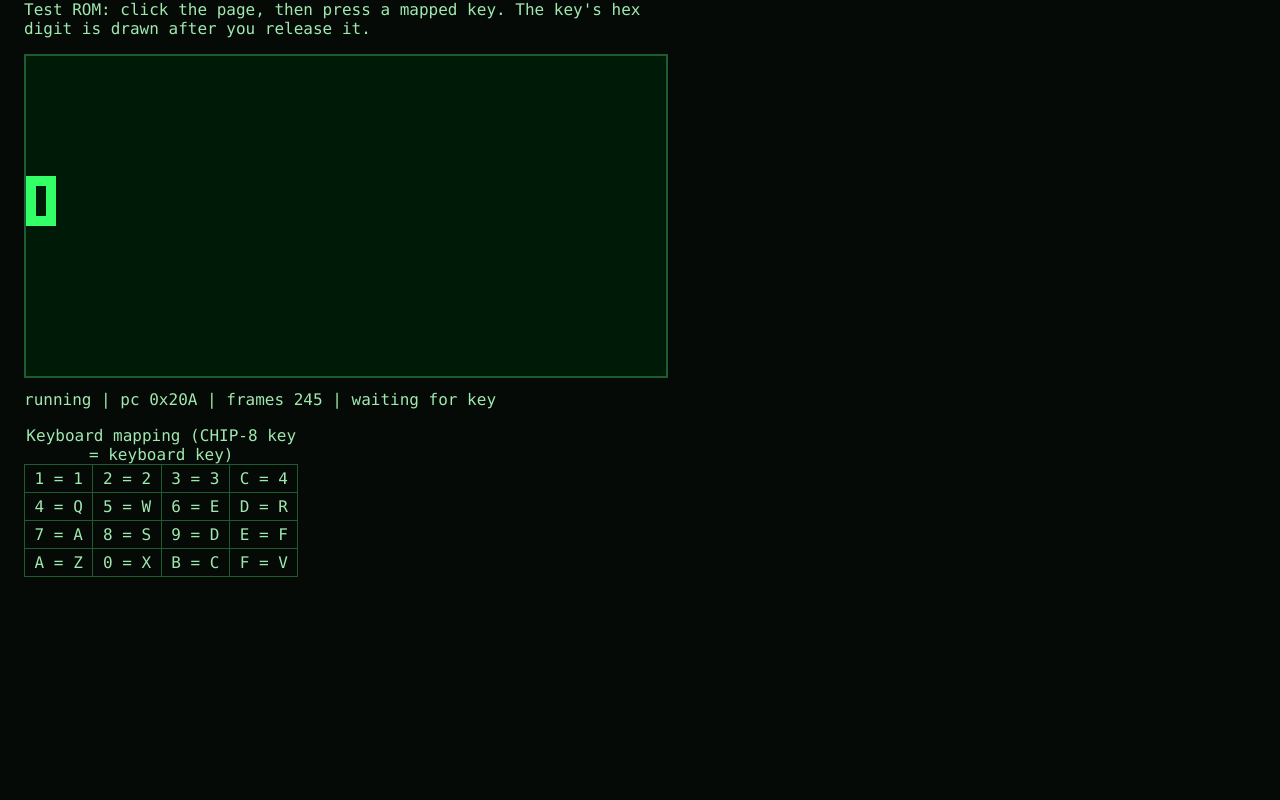
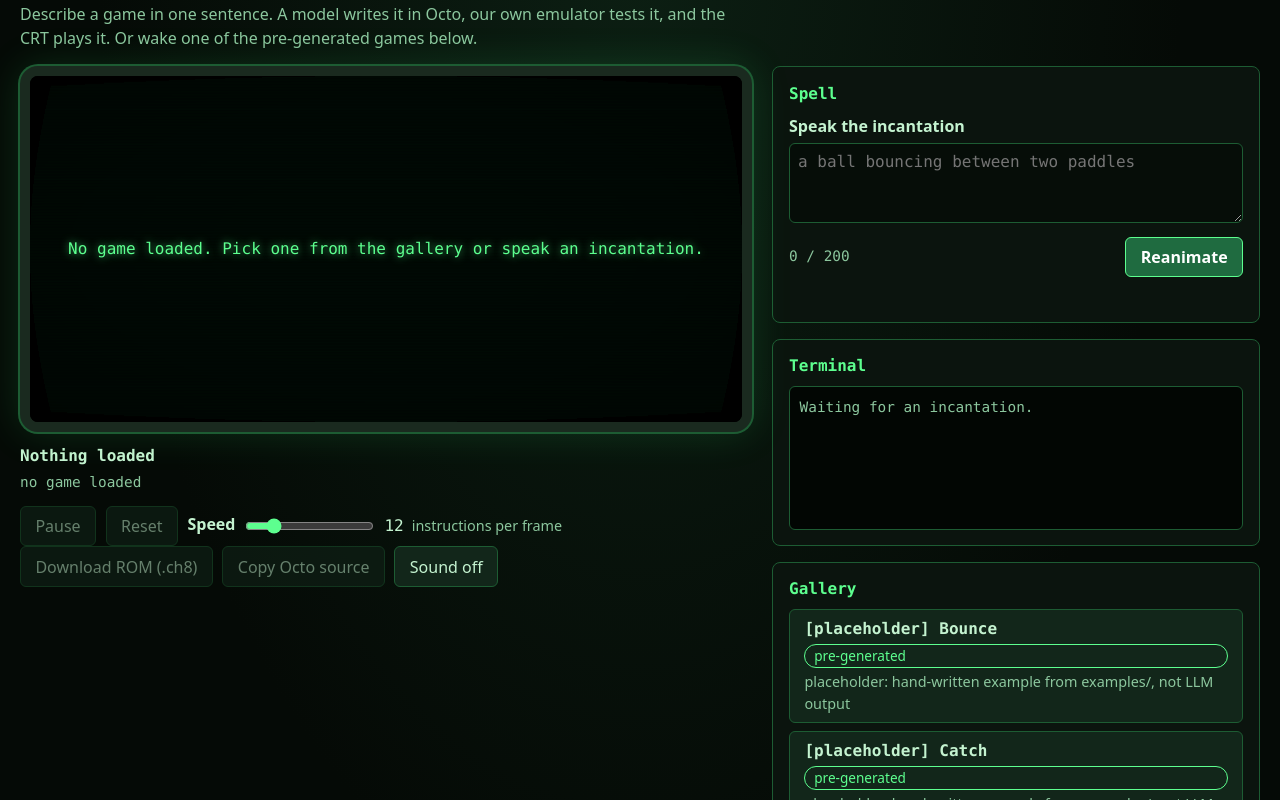
Before and after one commit to sadat934/Reanimator-8, a website built with Vite: page index.html in a window 1280 px wide. Shown: the part 60-860 px from the top of the page. Before the commit the page ends 800 px from the top, so only its background shows below. Built offline with nearby package versions, Linux system fonts and the light colour scheme; animation ran at ten frames a second.

Commit message:
feat: semantic page markup and app wiring; remove old renderer. Ran: npx tsc --noEmit 0; npx vitest run 30 files 299 passed; npm run build 0

```diff
--- a/index.html
+++ b/index.html
@@ -3,29 +3,91 @@
   <head>
     <meta charset="UTF-8" />
     <meta name="viewport" content="width=device-width, initial-scale=1.0" />
-    <title>The Reanimator: CHIP-8 emulator</title>
-    <style>
-      body { background: #050a06; color: #9fe8b0; font-family: ui-monospace, Consolas, monospace; margin: 0; padding: 1.5rem; }
-      h1 { font-size: 1.1rem; margin: 0 0 0.5rem; }
-      #screen { width: 640px; max-width: 100%; aspect-ratio: 2 / 1; image-rendering: pixelated; background: #001a08; border: 2px solid #1d5c33; display: block; }
-      #status { margin: 0.75rem 0; white-space: pre-wrap; min-height: 1.5em; }
-      table { border-collapse: collapse; margin-top: 0.5rem; }
-      td { border: 1px solid #1d5c33; padding: 0.25rem 0.6rem; text-align: center; }
-      p { max-width: 40rem; }
-    </style>
+    <title>The Reanimator: speak a game into the CRT</title>
   </head>
   <body>
-    <h1>The Reanimator: CHIP-8 emulator</h1>
-    <p>Test ROM: click the page, then press a mapped key. The key's hex digit is drawn after you release it.</p>
+    <main class="app">
+      <header class="app__header">
+        <h1>The Reanimator</h1>
+        <p class="tagline">
+          Describe a game in one sentence. A model writes it in Octo, our own emulator tests it, and
+          the CRT plays it. Or wake one of the pre-generated games below.
+        </p>
+      </header>
+
+      <div class="layout">
+        <section class="layout__stage" aria-labelledby="crt-heading">
+          <h2 id="crt-heading" class="visually-hidden">CRT screen and controls</h2>
+          <div class="crt" id="crt">
             <canvas id="screen" width="64" height="32" aria-label="CHIP-8 display"></canvas>
-    <div id="status" role="status" aria-live="polite"></div>
-    <table aria-label="Keyboard mapping">
+            <canvas id="lightning" aria-hidden="true"></canvas>
+            <p id="crt-hint" class="crt__hint">No game loaded. Pick one from the gallery or speak an incantation.</p>
+            <p id="badge" class="crt__badge" hidden>Reanimating...</p>
+          </div>
+          <p class="game-info" id="game-info">
+            <span id="game-title" class="game-info__title">Nothing loaded</span>
+            <span id="game-label" class="badge" hidden></span>
+            <span id="game-note" class="note"></span>
+          </p>
+          <p id="status" class="status">no game loaded</p>
+
+          <div class="controls" role="group" aria-label="Game controls">
+            <button type="button" id="pause" aria-pressed="false">Pause</button>
+            <button type="button" id="reset">Reset</button>
+            <div class="speed">
+              <label for="speed">Speed</label>
+              <input type="range" id="speed" min="1" max="60" value="12" aria-describedby="speed-value" />
+              <output id="speed-value" for="speed">12</output>
+              <span class="note">instructions per frame</span>
+            </div>
+          </div>
+          <div class="controls" role="group" aria-label="Game actions">
+            <button type="button" id="download" disabled>Download ROM (.ch8)</button>
+            <button type="button" id="copy" disabled>Copy Octo source</button>
+            <button type="button" id="sound" aria-pressed="false">Sound <span id="sound-state" aria-hidden="true">off</span></button>
+          </div>
+          <p id="action-status" class="action-status" role="status"></p>
+        </section>
+
+        <div class="layout__side">
+          <section class="panel" aria-labelledby="spell-heading">
+            <h2 id="spell-heading">Spell</h2>
+            <form id="spell" autocomplete="off">
+              <label for="prompt">Speak the incantation</label>
+              <textarea id="prompt" name="prompt" maxlength="200" placeholder="a ball bouncing between two paddles"></textarea>
+              <div class="spell__row">
+                <span id="prompt-count" class="counter" aria-live="polite">0 / 200</span>
+                <button type="submit" id="submit" class="button--primary">Reanimate</button>
+              </div>
+              <p id="alert" class="alert" role="alert"></p>
+            </form>
+          </section>
+
+          <section class="panel" aria-labelledby="log-heading">
+            <h2 id="log-heading">Terminal</h2>
+            <div id="log" class="log" role="log" aria-live="polite" aria-label="Reanimation log">
+              <p class="log__empty">Waiting for an incantation.</p>
+            </div>
+          </section>
+
+          <section class="panel" aria-labelledby="gallery-heading">
+            <h2 id="gallery-heading">Gallery</h2>
+            <ul id="gallery" class="gallery"></ul>
+          </section>
+
+          <section class="panel" aria-labelledby="keys-heading">
+            <h2 id="keys-heading">Keys</h2>
+            <table>
               <caption>Keyboard mapping (CHIP-8 key = keyboard key)</caption>
               <tr><td>1 = 1</td><td>2 = 2</td><td>3 = 3</td><td>C = 4</td></tr>
               <tr><td>4 = Q</td><td>5 = W</td><td>6 = E</td><td>D = R</td></tr>
               <tr><td>7 = A</td><td>8 = S</td><td>9 = D</td><td>E = F</td></tr>
               <tr><td>A = Z</td><td>0 = X</td><td>B = C</td><td>F = V</td></tr>
             </table>
+          </section>
+        </div>
+      </div>
+    </main>
     <script type="module" src="/src/main.ts"></script>
   </body>
 </html>
--- a/src/main.ts
+++ b/src/main.ts
@@ -1,8 +1,4 @@
-import { TEST_ROM } from './emulator';
-import { startRenderer } from './ui/renderer';
+import './ui/styles.css';
+import { startApp } from './ui/app';
 
-const canvas = document.getElementById('screen');
-const statusEl = document.getElementById('status');
-if (canvas instanceof HTMLCanvasElement && statusEl) {
-  startRenderer({ canvas, statusEl, rom: TEST_ROM });
-}
+startApp(document.body);
--- /dev/null
+++ b/src/ui/app.ts
@@ -0,0 +1,286 @@
+// Page wiring: builds the CRT view, player, audio and lightning, keeps the state machine and
+// renders it into the DOM. Browser only. Everything that needs a key goes through POST /api/generate
+// (src/ui/api-client.ts); nothing here imports server code (tests/ui/no-secrets.test.ts).
+import { base64ToBytes, MAX_PROMPT_CHARS } from '../shared/api';
+import { createAudioController } from './audio';
+import { createBrowserContext } from './audio-browser';
+import { generate } from './api-client';
+import { createCrtView } from './crt';
+import { describeEntry } from './gallery';
+import { gallery } from './gallery-data';
+import { labelFor, LABEL_OFFLINE } from './labels';
+import { createLightning } from './lightning';
+import { createPlayer } from './player';
+import { initialState, reduce, type Action, type State } from './state';
+
+function must<T extends Element>(root: ParentNode, selector: string, type: new () => T): T {
+  const el = root.querySelector(selector);
+  if (!(el instanceof type)) throw new Error(`Missing element ${selector}`);
+  return el;
+}
+
+/** File-name friendly version of a title, for the downloaded ROM. */
+export function slugify(title: string): string {
+  const slug = title
+    .toLowerCase()
+    .replace(/[^a-z0-9]+/g, '-')
+    .replace(/^-+|-+$/g, '')
+    .slice(0, 40)
+    .replace(/-+$/g, '');
+  return slug === '' ? 'game' : slug;
+}
+
+async function copyText(text: string): Promise<boolean> {
+  try {
+    if (navigator.clipboard) {
+      await navigator.clipboard.writeText(text);
+      return true;
+    }
+  } catch {
+    // Fall through to the hidden-textarea fallback.
+  }
+  const area = document.createElement('textarea');
+  area.value = text;
+  area.setAttribute('readonly', '');
+  area.style.position = 'fixed';
+  area.style.opacity = '0';
+  document.body.append(area);
+  area.select();
+  let ok = false;
+  try {
+    ok = document.execCommand('copy');
+  } catch {
+    ok = false;
+  }
+  area.remove();
+  return ok;
+}
+
+export function startApp(root: ParentNode): void {
+  const screen = must(root, '#screen', HTMLCanvasElement);
+  const overlay = must(root, '#lightning', HTMLCanvasElement);
+  const hint = must(root, '#crt-hint', HTMLElement);
+  const badge = must(root, '#badge', HTMLElement);
+  const gameTitle = must(root, '#game-title', HTMLElement);
+  const gameLabel = must(root, '#game-label', HTMLElement);
+  const gameNote = must(root, '#game-note', HTMLElement);
+  const statusEl = must(root, '#status', HTMLElement);
+  const pauseBtn = must(root, '#pause', HTMLButtonElement);
+  const resetBtn = must(root, '#reset', HTMLButtonElement);
+  const speed = must(root, '#speed', HTMLInputElement);
+  const speedValue = must(root, '#speed-value', HTMLOutputElement);
+  const downloadBtn = must(root, '#download', HTMLButtonElement);
+  const copyBtn = must(root, '#copy', HTMLButtonElement);
+  const soundBtn = must(root, '#sound', HTMLButtonElement);
+  const soundState = must(root, '#sound-state', HTMLElement);
+  const actionStatus = must(root, '#action-status', HTMLElement);
+  const form = must(root, '#spell', HTMLFormElement);
+  const prompt = must(root, '#prompt', HTMLTextAreaElement);
+  const counter = must(root, '#prompt-count', HTMLElement);
+  const submitBtn = must(root, '#submit', HTMLButtonElement);
+  const alertEl = must(root, '#alert', HTMLElement);
+  const logEl = must(root, '#log', HTMLElement);
+  const galleryEl = must(root, '#gallery', HTMLElement);
+
+  const reducedQuery = window.matchMedia('(prefers-reduced-motion: reduce)');
+  const forceCss = new URLSearchParams(window.location.search).get('renderer') === 'css';
+
+  const view = createCrtView(screen, { forceCss, reducedMotion: reducedQuery.matches });
+  const lightning = createLightning(overlay, { reducedMotion: reducedQuery.matches });
+  const audio = createAudioController({ createContext: createBrowserContext });
+  const player = createPlayer({ canvas: screen, view, audio, statusEl });
+  reducedQuery.addEventListener('change', () => {
+    view.setReducedMotion(reducedQuery.matches);
+    lightning.setReducedMotion(reducedQuery.matches);
+  });
+
+  let state: State = initialState;
+  let loadError: string | null = null;
+  let renderedLog = 0;
+  let controller: AbortController | null = null;
+
+  function renderLog(): void {
+    if (state.log.length === 0) {
+      logEl.replaceChildren();
+      const empty = document.createElement('p');
+      empty.className = 'log__empty';
+      empty.textContent = 'Waiting for an incantation.';
+      logEl.append(empty);
+      renderedLog = 0;
+      return;
+    }
+    if (renderedLog === 0 || state.log.length < renderedLog) {
+      logEl.replaceChildren();
+      renderedLog = 0;
+    }
+    for (; renderedLog < state.log.length; renderedLog++) {
+      const line = document.createElement('p');
+      line.textContent = `> ${state.log[renderedLog]}`;
+      logEl.append(line);
+    }
+    logEl.scrollTop = logEl.scrollHeight;
+  }
+
+  function render(): void {
+    const generating = state.phase === 'generating';
+    const game = state.game;
+    submitBtn.disabled = generating;
+    badge.hidden = !generating;
+    if (generating) lightning.start();
+    else lightning.stop();
+    hint.hidden = game !== null;
+
+    if (game) {
+      const label = labelFor(game.origin);
+      gameTitle.textContent = game.title;
+      gameLabel.hidden = false;
+      gameLabel.textContent = label;
+      gameLabel.classList.toggle('badge--offline', label === LABEL_OFFLINE);
+      gameNote.textContent =
+        game.origin.kind === 'gallery' ? (game.origin.note ?? '') : `via ${game.origin.provider}`;
+    } else {
+      gameTitle.textContent = 'Nothing loaded';
+      gameLabel.hidden = true;
+      gameLabel.textContent = '';
+      gameNote.textContent = '';
+    }
+    downloadBtn.disabled = game === null;
+    copyBtn.disabled = game === null;
+    pauseBtn.setAttribute('aria-pressed', String(state.paused));
+    pauseBtn.disabled = game === null;
+    resetBtn.disabled = game === null;
+    alertEl.textContent = loadError ?? state.message ?? '';
+    renderLog();
+  }
+
+  function dispatch(action: Action): void {
+    const prev = state;
+    state = reduce(state, action);
+    loadError = null;
+    if (state.game && state.game !== prev.game) {
+      try {
+        player.load(base64ToBytes(state.game.romBase64));
+        player.setSpeed(Number(speed.value));
+      } catch (error) {
+        loadError = `Could not load this game: ${error instanceof Error ? error.message : String(error)}`;
+      }
+    }
+    if (state.paused !== prev.paused) player.setPaused(state.paused);
+    render();
+  }
+
+  // ---- spell form ----
+  function updateCounter(): void {
+    counter.textContent = `${prompt.value.length} / ${MAX_PROMPT_CHARS}`;
+  }
+  prompt.addEventListener('input', updateCounter);
+
+  async function run(text: string): Promise<void> {
+    controller = new AbortController();
+    const { signal } = controller;
+    try {
+      const result = await generate(text, {
+        signal,
+        onProgress: (event) => dispatch({ type: 'progress', event }),
+      });
+      dispatch(result.ok ? { type: 'resultOk', body: result } : { type: 'resultFail', body: result });
+    } catch (error) {
+      if (signal.aborted) return;
+      dispatch({ type: 'streamError', message: error instanceof Error ? error.message : 'Request failed' });
+    } finally {
+      controller = null;
+    }
+  }
+
+  form.addEventListener('submit', (event) => {
+    event.preventDefault();
+    const before = state.phase;
+    dispatch({ type: 'submit', prompt: prompt.value });
+    if (before !== 'generating' && state.phase === 'generating' && state.pendingPrompt !== null) {
+      void run(state.pendingPrompt);
+    }
+  });
+  window.addEventListener('pagehide', () => controller?.abort());
+
+  // ---- controls ----
+  pauseBtn.addEventListener('click', () => dispatch({ type: 'togglePause' }));
+  resetBtn.addEventListener('click', () => {
+    dispatch({ type: 'reset' });
+    player.reset();
+  });
+  speed.addEventListener('input', () => {
+    speedValue.textContent = speed.value;
+    try {
+      player.setSpeed(Number(speed.value));
+    } catch {
+      // The slider range is 1..60, so this cannot happen. Ignore rather than break the page.
+    }
+  });
+
+  downloadBtn.addEventListener('click', () => {
+    const rom = player.getRom();
+    if (!rom || !state.game) return;
+    const url = URL.createObjectURL(new Blob([rom.slice()], { type: 'application/octet-stream' }));
+    const link = document.createElement('a');
+    link.href = url;
+    link.download = `${slugify(state.game.title)}.ch8`;
+    document.body.append(link);
+    link.click();
+    link.remove();
+    URL.revokeObjectURL(url);
+    actionStatus.textContent = `Downloaded ${link.download}.`;
+  });
+
+  copyBtn.addEventListener('click', () => {
+    const game = state.game;
+    if (!game) return;
+    void copyText(game.source).then((ok) => {
+      actionStatus.textContent = ok ? 'Octo source copied to the clipboard.' : 'Could not copy. Select the source by hand instead.';
+    });
+  });
+
+  function renderSound(): void {
+    const on = !audio.isMuted();
+    soundBtn.setAttribute('aria-pressed', String(on));
+    soundState.textContent = on ? 'on' : 'off';
+    if (audio.isUnavailable()) actionStatus.textContent = 'Sound is not available in this browser.';
+  }
+  soundBtn.addEventListener('click', () => {
+    audio.toggleMuted(); // inside the click handler so the browser allows audio
+    renderSound();
+  });
+  renderSound();
+
+  // ---- gallery ----
+  if (gallery.entries.length === 0) {
+    const item = document.createElement('li');
+    item.textContent = 'No gallery games yet.';
+    galleryEl.append(item);
+  }
+  for (const entry of gallery.entries) {
+    const info = describeEntry(entry);
+    const item = document.createElement('li');
+    const button = document.createElement('button');
+    button.type = 'button';
+    const title = document.createElement('span');
+    title.className = 'gallery__title';
+    title.textContent = info.title;
+    const label = document.createElement('span');
+    label.className = 'badge';
+    label.textContent = info.label;
+    button.append(title, label);
+    if (info.note) {
+      const note = document.createElement('span');
+      note.className = 'note';
+      note.textContent = info.note;
+      button.append(note);
+    }
+    button.addEventListener('click', () => dispatch({ type: 'loadGallery', entry }));
+    item.append(button);
+    galleryEl.append(item);
+  }
+  for (const problem of gallery.errors) console.warn(`gallery: ${problem}`);
+
+  updateCounter();
+  render();
+}
--- a/src/ui/renderer.ts
+++ /dev/null
@@ -1,97 +0,0 @@
-// Plain 2D canvas renderer and keyboard input for the CHIP-8 core. No CRT effects or audio yet.
-
-import { Chip8, DISPLAY_HEIGHT, DISPLAY_WIDTH, describeCrash } from '../emulator';
-import { keyToHex } from './keymap';
-
-const FRAME_MS = 1000 / 60;
-const MAX_FRAMES_PER_TICK = 5;
-const LIT = [0x33, 0xff, 0x66];
-const OFF = [0x00, 0x1a, 0x08];
-
-export type RendererOptions = {
-  canvas: HTMLCanvasElement;
-  statusEl: HTMLElement;
-  rom: Uint8Array;
-};
-
-export function startRenderer({ canvas, statusEl, rom }: RendererOptions): Chip8 | null {
-  const ctx = canvas.getContext('2d');
-  if (!ctx) {
-    statusEl.textContent = 'Canvas not supported';
-    console.error('2D canvas context unavailable');
-    return null;
-  }
-
-  const machine = new Chip8();
-  machine.loadRom(rom);
-  const image = ctx.createImageData(DISPLAY_WIDTH, DISPLAY_HEIGHT);
-
-  function paint(): void {
-    const display = machine.getDisplay();
-    for (let i = 0; i < display.length; i++) {
-      const color = display[i] ? LIT : OFF;
-      image.data[i * 4] = color[0] as number;
-      image.data[i * 4 + 1] = color[1] as number;
-      image.data[i * 4 + 2] = color[2] as number;
-      image.data[i * 4 + 3] = 255;
-    }
-    ctx?.putImageData(image, 0, 0);
-  }
-
-  let loggedCrash = false;
-  function updateStatus(): void {
-    const s = machine.getStatus();
-    if (s.crashed && s.reason) {
-      statusEl.textContent = `CRASHED: ${describeCrash(s.reason)}`;
-      if (!loggedCrash) {
-        loggedCrash = true;
-        console.error(statusEl.textContent);
-      }
-      return;
-    }
-    const hex = s.pc.toString(16).toUpperCase().padStart(3, '0');
-    const wait = s.waitingForKey ? ' | waiting for key' : '';
-    statusEl.textContent = `running | pc 0x${hex} | frames ${s.frames}${wait}`;
-  }
-
-  // Keys: forward to the machine, ignore auto-repeat and modified keys.
-  window.addEventListener('keydown', (event) => {
-    if (event.ctrlKey || event.metaKey || event.altKey) return;
-    const k = keyToHex(event.key);
-    if (k === null) return;
-    event.preventDefault();
-    if (event.repeat) return;
-    machine.pressKey(k);
-  });
-  window.addEventListener('keyup', (event) => {
-    const k = keyToHex(event.key);
-    if (k === null) return;
-    event.preventDefault();
-    machine.releaseKey(k);
-  });
-  window.addEventListener('blur', () => {
-    for (let k = 0; k < 16; k++) machine.releaseKey(k);
-  });
-
-  // Fixed-step loop: turn rAF timestamps into whole 60 Hz frames.
-  let last: number | null = null;
-  let accumulator = 0;
-  function tick(now: number): void {
-    if (last !== null) accumulator += now - last;
-    last = now;
-    let frames = 0;
-    while (accumulator >= FRAME_MS && frames < MAX_FRAMES_PER_TICK) {
-      machine.runFrame();
-      accumulator -= FRAME_MS;
-      frames++;
-    }
-    if (frames === MAX_FRAMES_PER_TICK) accumulator = 0; // drop backlog after a suspended tab
-    paint();
-    updateStatus();
-    requestAnimationFrame(tick);
-  }
-  paint();
-  updateStatus();
-  requestAnimationFrame(tick);
-  return machine;
-}
```
Lines whose indentation alone changed are shown as unchanged.
